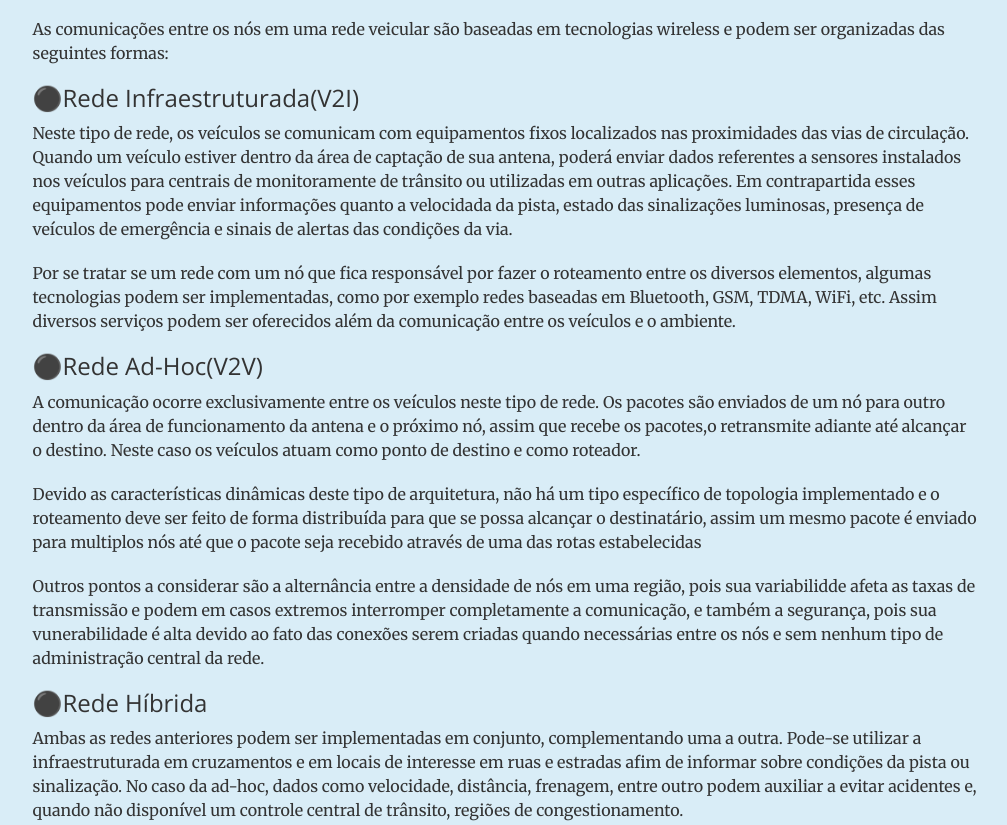
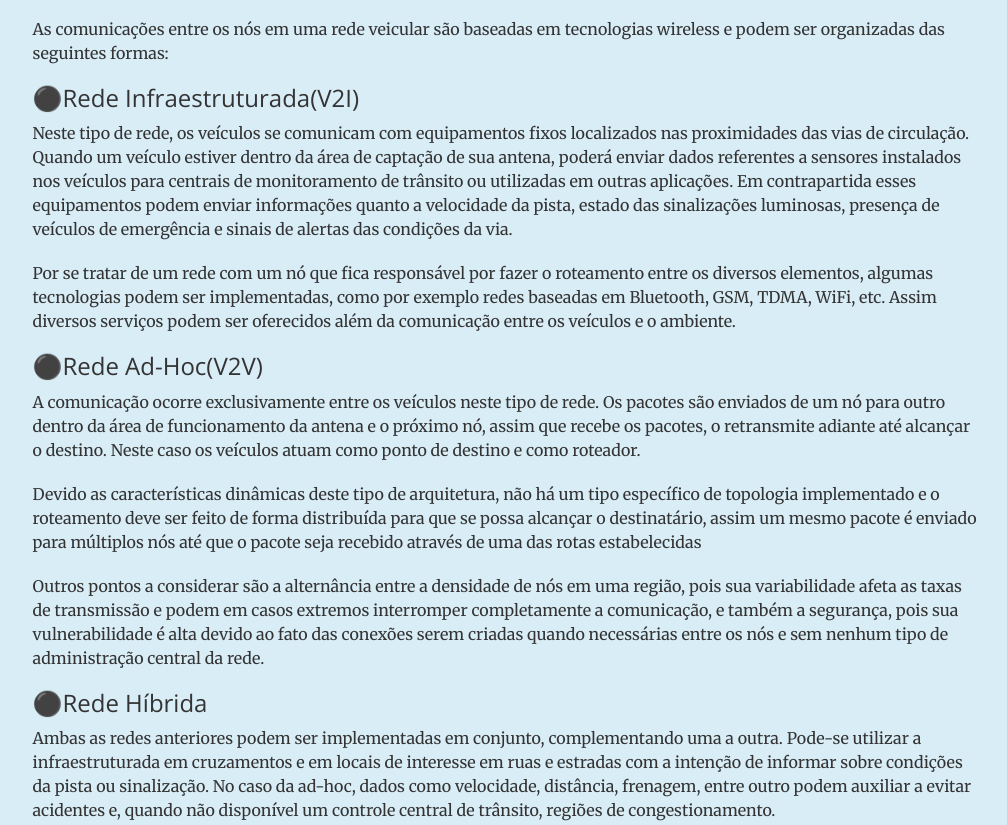
Before and after one commit to elsredesufrj/elsredesufrj.github.io, a website: page index.html in a window 1280 px wide. Shown: the part 4163-4988 px from the top of the page, without its empty margins (135-1142 px from the left). Drawn offline with nearby package versions, Linux system fonts and the light colour scheme.

Commit message:
Correções ortográficas

```diff
--- a/index.html
+++ b/index.html
@@ -186,26 +186,26 @@
                     <h3>&#9899;Rede Infraestruturada(V2I)</h3>
                     <p>Neste tipo de rede, os veículos se comunicam com equipamentos fixos localizados nas proximidades
                       das vias de circulação. Quando um veículo estiver dentro da área de captação de sua antena, poderá enviar dados
-                      referentes a sensores instalados nos veículos para centrais de monitoramente de trânsito ou utilizadas em outras aplicações.
-                      Em contrapartida esses equipamentos pode enviar informações quanto a velocidada da pista, estado das sinalizações luminosas,
+                      referentes a sensores instalados nos veículos para centrais de monitoramento de trânsito ou utilizadas em outras aplicações.
+                      Em contrapartida esses equipamentos podem enviar informações quanto a velocidade da pista, estado das sinalizações luminosas,
                       presença de veículos de emergência e sinais de alertas das condições da via.</p>
-                      <p>Por se tratar se um rede com um nó que fica responsável por fazer o roteamento entre os diversos elementos, algumas tecnologias
+                      <p>Por se tratar de um rede com um nó que fica responsável por fazer o roteamento entre os diversos elementos, algumas tecnologias
                       podem ser implementadas, como por exemplo redes baseadas em Bluetooth, GSM, TDMA, WiFi, etc. Assim diversos serviços podem ser
                       oferecidos além da comunicação entre os veículos e o ambiente.</>
                     <h3>&#9899;Rede Ad-Hoc(V2V)</h3>
                     <p>A comunicação ocorre exclusivamente entre os veículos neste tipo de rede. Os pacotes são enviados de um nó para outro
-                       dentro da área de funcionamento da antena e o próximo nó, assim que recebe os pacotes,o retransmite adiante até alcançar
+                       dentro da área de funcionamento da antena e o próximo nó, assim que recebe os pacotes, o retransmite adiante até alcançar
                        o destino. Neste caso os veículos atuam como ponto de destino e como roteador.</p>
                     <p>Devido as características dinâmicas deste tipo de arquitetura, não há um tipo específico de topologia implementado e
                        o roteamento deve ser feito de forma distribuída para que se possa alcançar o destinatário, assim um mesmo pacote
-                       é enviado para multiplos nós até que o pacote seja recebido através de uma das rotas estabelecidas</p>
-                       <p>Outros pontos a considerar são a alternância entre a densidade de nós em uma região, pois sua variabilidde afeta as taxas de
-                          transmissão e podem em casos extremos interromper completamente a comunicação, e também a segurança, pois sua vunerabilidade
+                       é enviado para múltiplos nós até que o pacote seja recebido através de uma das rotas estabelecidas</p>
+                       <p>Outros pontos a considerar são a alternância entre a densidade de nós em uma região, pois sua variabilidade afeta as taxas de
+                          transmissão e podem em casos extremos interromper completamente a comunicação, e também a segurança, pois sua vulnerabilidade
                           é alta devido ao fato das conexões serem criadas quando necessárias entre os nós e sem nenhum tipo de administração central
                           da rede.</p>
                        <h3>&#9899;Rede Híbrida</h3>
                        <p>Ambas as redes anteriores podem ser implementadas em conjunto, complementando uma a outra. Pode-se utilizar a infraestruturada
-                         em cruzamentos e em locais de interesse em ruas e estradas afim de informar sobre condições da pista ou sinalização. No caso da
+                         em cruzamentos e em locais de interesse em ruas e estradas com a intenção de informar sobre condições da pista ou sinalização. No caso da
                          ad-hoc, dados como velocidade, distância, frenagem, entre outro podem auxiliar a evitar acidentes e, quando não disponível um controle
                          central de trânsito, regiões de congestionamento.
                        </p>
```
